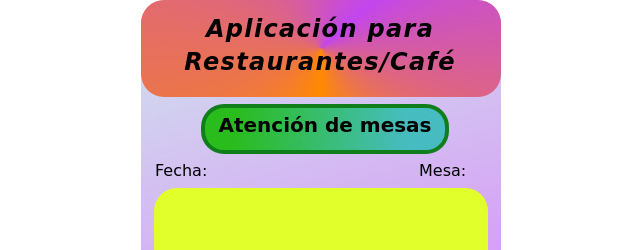
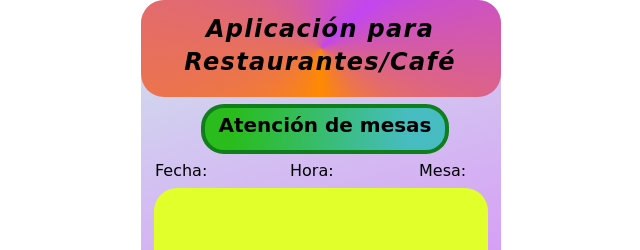
Before and after one commit to jptuttolomondo/AppResto, a React (Create React App) app in the folder cliente/: page / in a window 1280 px wide. Shown: the top 250 px of the page, without its empty margins (319-959 px from the left). Built offline with nearby package versions, Linux system fonts and the light colour scheme.

Commit message:
landing1

```diff
--- a/cliente/src/App.css
+++ b/cliente/src/App.css
@@ -76,6 +76,21 @@ line-height: 22px;
 
 color: #000000;
 
+}
+.App-hora{
+  position: absolute;
+width: 42px;
+height: 22px;
+left: 149px;
+top: 160px;
+
+font-family: 'Comic Sans MS';
+font-style: normal;
+font-weight: 400;
+font-size: 16px;
+line-height: 22px;
+
+color: #000000;
 }
 .App-mesa{
   position: absolute;
--- a/cliente/src/App.js
+++ b/cliente/src/App.js
@@ -12,6 +12,7 @@ function App() {
 <div className="App-subtitulo">Atención de mesas</div>
 <div className="App-tablaItems"></div>
 <div className="App-fecha">Fecha:</div>
+<div className="App-hora">Hora:</div>
 <div className="App-mesa">Mesa:</div>
 <div className="App-total">Total:</div>
 <div className="App-agregarPedido">Nuevo Item</div>
```
Also changed, not shown: 1 other file (tests, documents, lock files or other folders).
